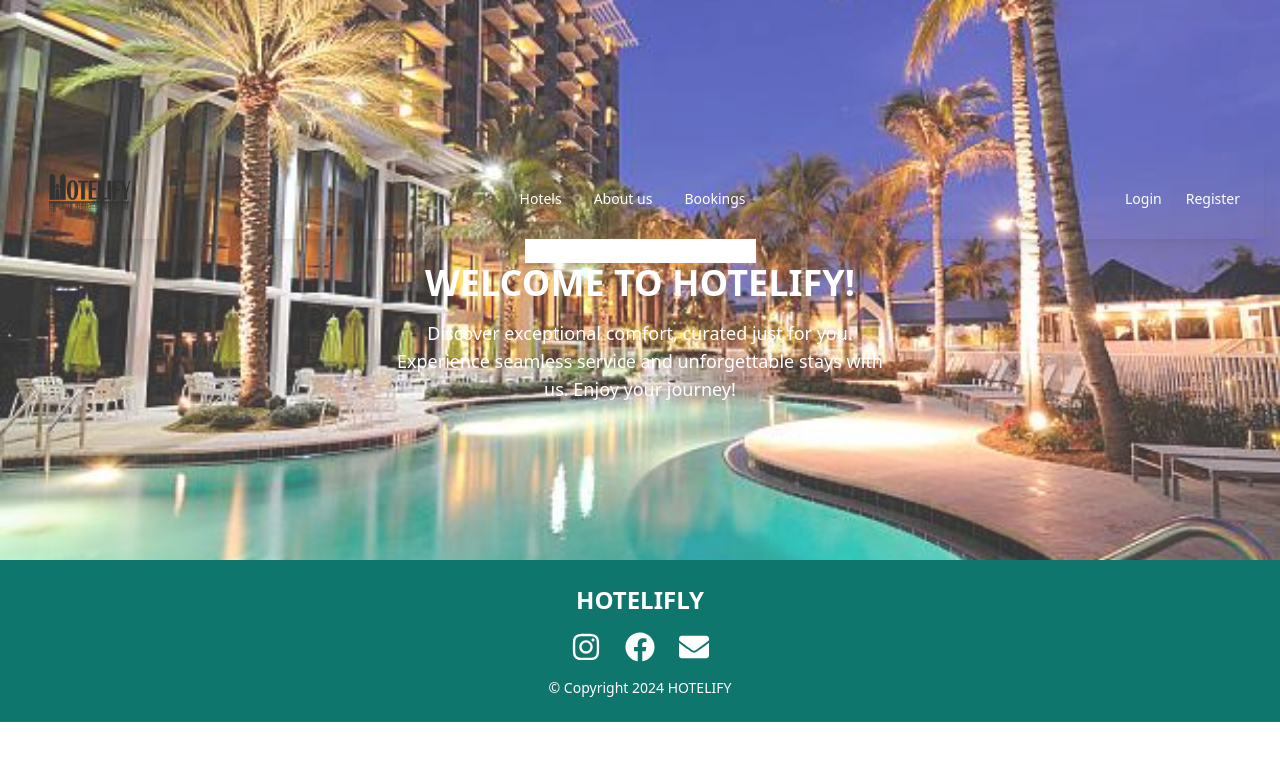
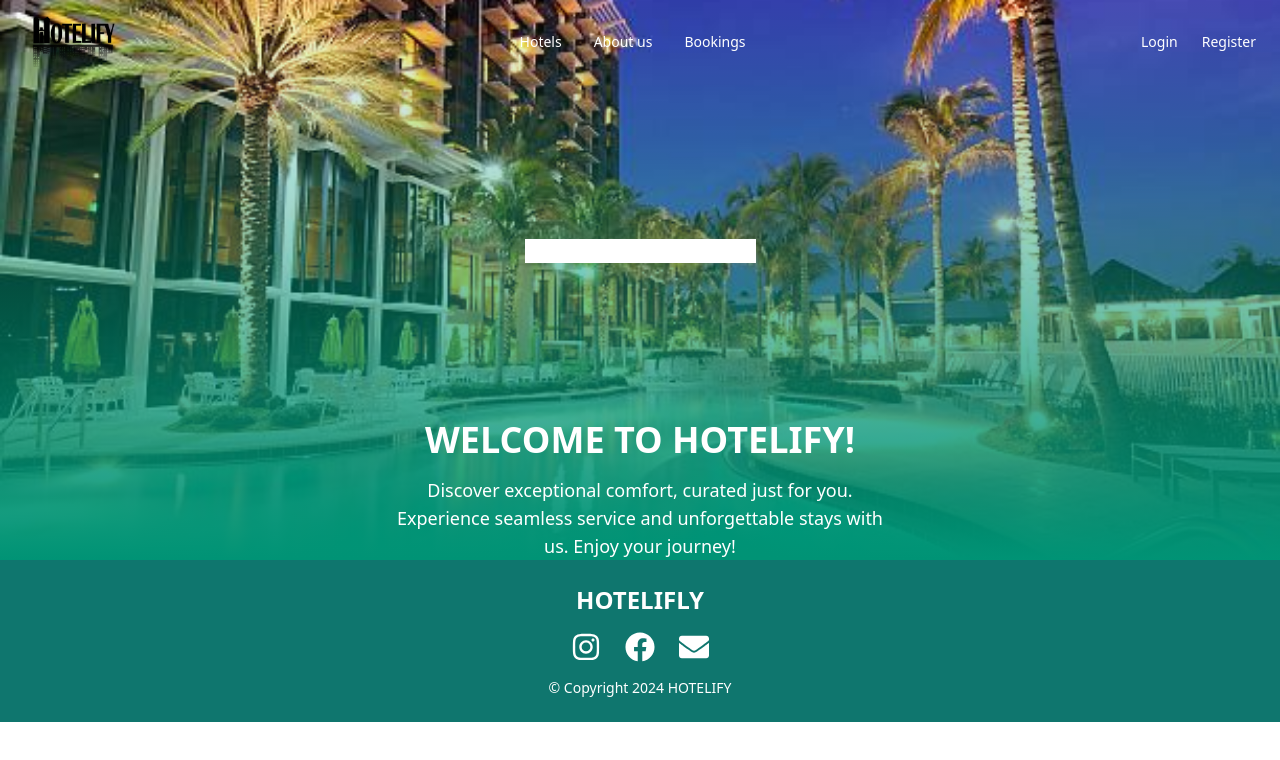
Before and after one commit to Monterolautaro/Proyecto-Hoteleria, a Next.js app in the folder front/: page / in a window 1280 px wide. Shown: the top 760 px of the page. Built offline with nearby package versions, Linux system fonts and the light colour scheme.

Commit message:
modificacion del navbar, y creación del componente header

```diff
--- a/front/src/app/layout.tsx
+++ b/front/src/app/layout.tsx
@@ -3,7 +3,7 @@ import type { Metadata } from "next";
 import localFont from "next/font/local";
 import "./globals.css";
 import Footer from "@/components/footer/footer";
-import WelcomeMessage from "@/components/wellcomeMessage/wellcomeMessage";
+import Header from "@/components/header/header";
 
 const geistSans = localFont({
   src: "./fonts/GeistVF.woff",
@@ -33,7 +33,7 @@ export default function RootLayout({
       >
 
 
- <WelcomeMessage />
+ <Header />
         {children}
 <Footer />
 
--- /dev/null
+++ b/front/src/components/header/header.tsx
@@ -0,0 +1,54 @@
+'use client'
+import React from 'react';
+import Navbar from '../navBar/navBar';
+import SearchBar from '../searchBar/searchBar';
+import { usePathname } from 'next/navigation';
+
+const Header: React.FC = () => {
+
+  const pathname = usePathname()
+
+  return (
+
+  <div>
+    {pathname == "/" ? (  <div
+      className="h-[70vh] bg-cover bg-center text-white bg-[url('/assets/img1.jpg')]"
+    >
+  <div className='bg-gradient-to-b from-transparent to-[#009375] flex flex-col justify-between items-center w-full h-full'>
+    <Navbar />
+
+    <SearchBar />
+
+      {
+        pathname == "/" ? (<div className="relative z-10 text-center">
+          <h1 className="text-4xl font-extrabold mb-4">WELCOME TO HOTELIFY!</h1>
+          <p className="text-lg max-w-lg mx-auto">
+            Discover exceptional comfort, curated just for you. Experience seamless service and unforgettable stays with us. Enjoy your journey!
+          </p>
+        </div>) : (null)
+      }
+    </div>
+    </div>) : (  <div
+      className="h-[20vh] bg-cover bg-center text-white bg-green-900"
+    >
+  <div className='bg-gradient-to-b from-transparent to-[#009375] flex flex-col justify-between items-center w-full h-full'>
+    <Navbar />
+
+    <SearchBar />
+
+      {
+        pathname == "/" ? (<div className="relative z-10 text-center">
+          <h1 className="text-4xl font-extrabold mb-4">WELCOME TO HOTELIFY!</h1>
+          <p className="text-lg max-w-lg mx-auto">
+            Discover exceptional comfort, curated just for you. Experience seamless service and unforgettable stays with us. Enjoy your journey!
+          </p>
+        </div>) : (null)
+      }
+    </div>
+    </div>)}
+  </div>
+
+  );
+};
+
+export default Header;
--- a/front/src/components/navBar/navBar.tsx
+++ b/front/src/components/navBar/navBar.tsx
@@ -4,7 +4,7 @@ import Image from 'next/image';
 
 const Navbar: React.FC = () => {
   return (
-    <header className="w-full bg-transparent py-4 shadow-lg">
+    <header className="w-full bg-transparent py-4">
       <div className="mx-auto max-w-7xl px-6">
         <div className="flex items-center justify-between">
 
--- a/front/src/components/wellcomeMessage/wellcomeMessage.tsx
+++ /dev/null
@@ -1,28 +0,0 @@
-import React from 'react';
-import Navbar from '../navBar/navBar';
-import SearchBar from '../searchBar/searchBar';
-
-const WelcomeMessage: React.FC = () => {
-  return (
-
-    <div
-
-      style={{ backgroundImage: "url('/assets/img1.jpg')", opacity: "80%" }}
-      className=" h-[70vh] bg-cover bg-center flex flex-col justify-center items-center text-white px-4"
-    >
-    <Navbar />
-
-    <SearchBar />
-   <div className=" inset-0 bg-green-900 opacity-50"></div>
-
-      <div className="relative z-10 text-center">
-        <h1 className="text-4xl font-extrabold mb-4">WELCOME TO HOTELIFY!</h1>
-        <p className="text-lg max-w-lg mx-auto">
-          Discover exceptional comfort, curated just for you. Experience seamless service and unforgettable stays with us. Enjoy your journey!
-        </p>
-      </div>
-    </div>
-  );
-};
-
-export default WelcomeMessage;
```
